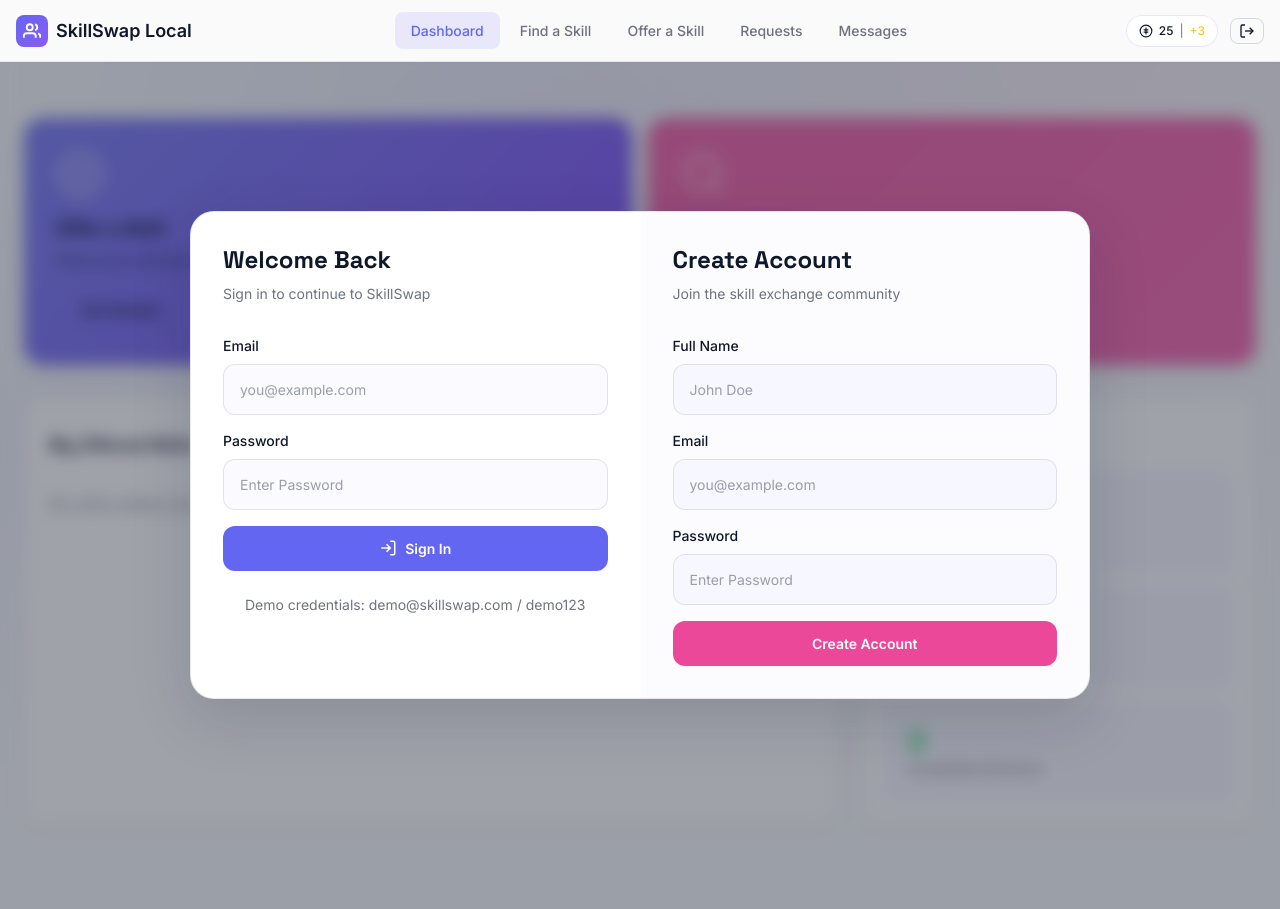
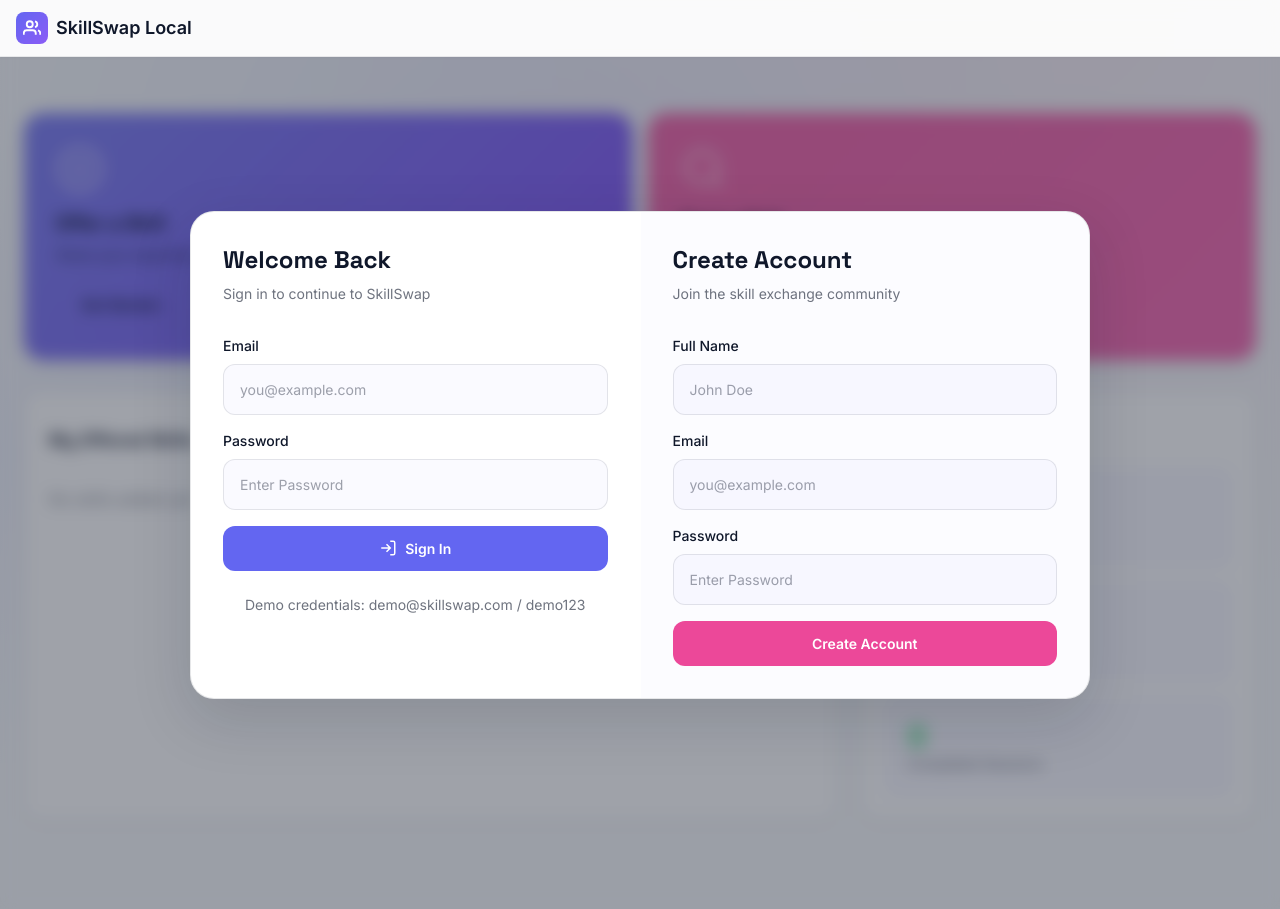
Before and after one commit to pearljain0503/SkillSwap, a Django app: page / in a window 1280 px wide. Run offline with Django 5.2, Linux system fonts and the light colour scheme; data comes from the database, SQL or seed files in the repository; both versions use the stored data as it was after the commit; some libraries are stand-ins or nearby versions.

Commit message:
Fixed Navbar bug

```diff
--- a/skillswap/members/templates/index.html
+++ b/skillswap/members/templates/index.html
@@ -249,7 +249,7 @@
         </button>
       </nav>
       <!-- Topbar -->
-      <header class="topbar">
+      <header class="topbar" id="topbar">
         <div
           class="flex items-center justify-between px-4 py-3 max-w-7xl mx-auto">
           <!-- Left: Logo -->
@@ -295,7 +295,9 @@
             </div>
           </div>
           <!-- Center: Navigation -->
-          <nav class="desktop-nav flex items-center gap-1 hidden md:flex">
+          <nav
+            class="desktop-nav flex items-center gap-1 hidden md:flex"
+            id="desktop-nav">
             <button class="nav-item active" data-page="dashboard">
               Dashboard
             </button>
@@ -309,7 +311,7 @@
             <button class="nav-item" data-page="messages">Messages</button>
           </nav>
           <!-- Right: Credits & User -->
-          <div class="flex items-center gap-3">
+          <div class="flex items-center gap-3" id="topbar-actions">
             <!-- Credits -->
             <div class="pill glass">
               <svg
--- a/skillswap/static/css/style.css
+++ b/skillswap/static/css/style.css
@@ -592,6 +592,11 @@ appearance: none;
   box-shadow: 0 1px 3px rgba(15, 23, 42, 0.04);
 }
 
+body[data-auth="false"] #desktop-nav,
+body[data-auth="false"] #topbar-actions {
+  display: none !important;
+}
+
 .mobile-menu {
   position: fixed;
   inset: 0;
```
Also changed, not shown: skillswap/db.sqlite3.
